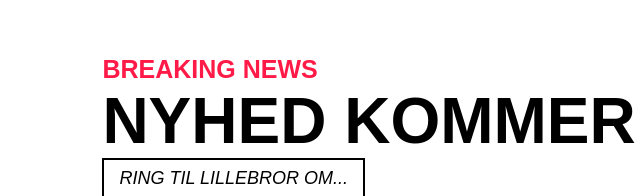
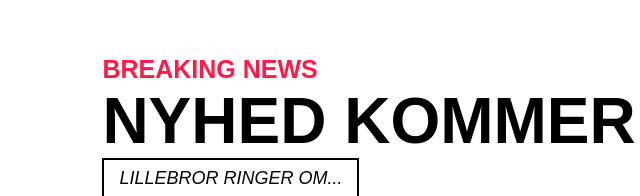
Before and after one commit to MarkS4Ever/Ny, a plain HTML site: page index.html in a window 1280 px wide. Shown: the part 345-541 px from the top of the page, 0-640 px from the left. Drawn offline with Linux system fonts and the light colour scheme.

Commit message:
Update index.html

```diff
--- a/index.html
+++ b/index.html
@@ -12,7 +12,7 @@
     <div class="content">
         <p><span><b>BREAKING NEWS</b></span></p>
         <h1>NYHED KOMMER SNART</h1>
-        <button><span>RING TIL LILLEBROR OM...</span></button>
+        <button><span>LILLEBROR RINGER OM...</span></button>
 
         <div class="launch-time">
             <div>
```
